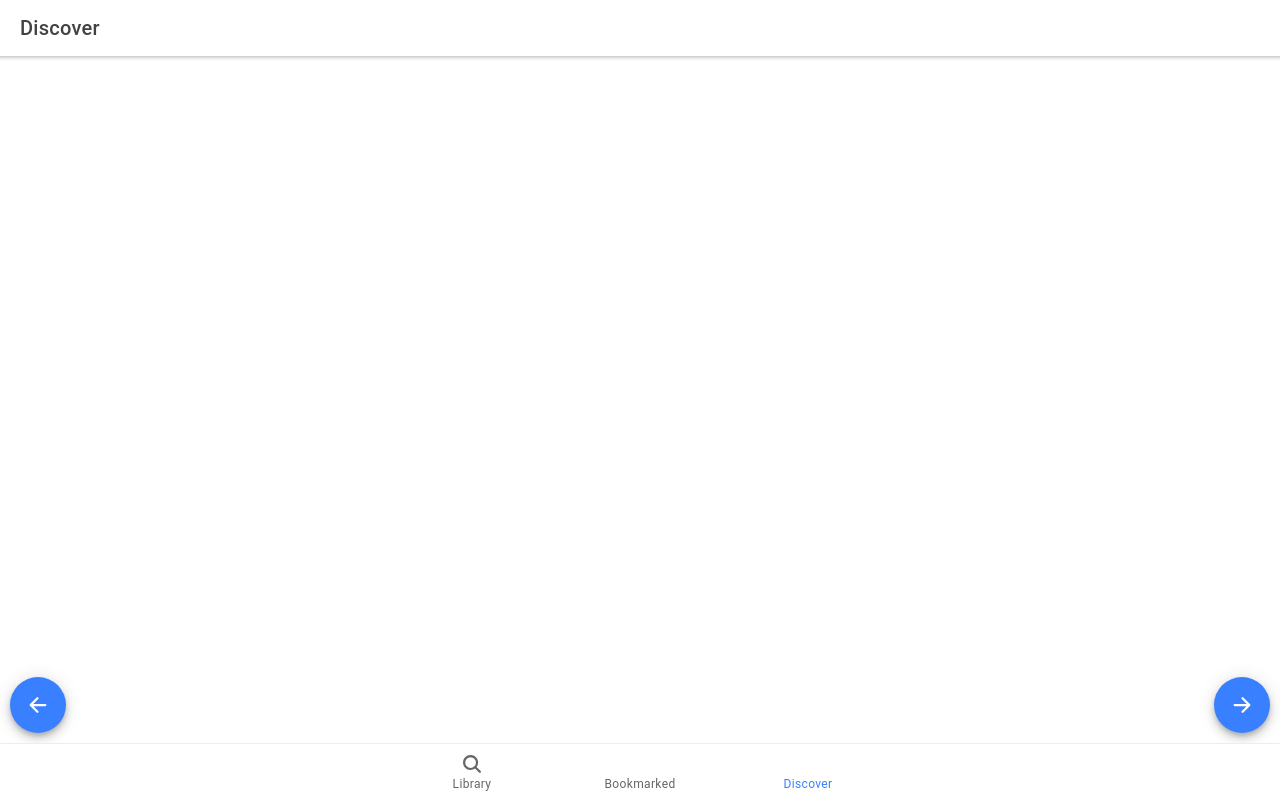
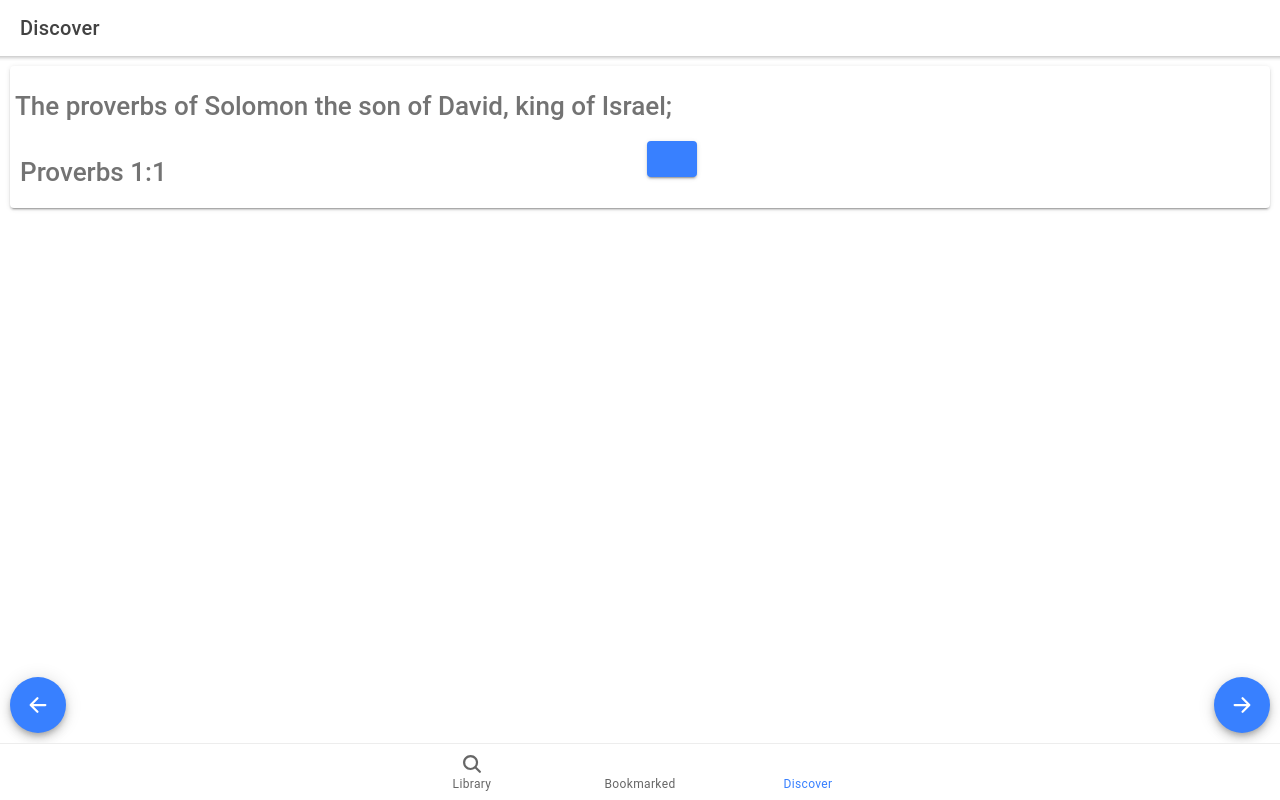
Before and after one commit to willie-shen/ProverbsBox, a React (Create React App) app in the folder proverb-box-master/: page /discover in a window 1280 px wide. Built offline with nearby package versions, Linux system fonts and the light colour scheme.

Commit message:
Changing Discover and Proverb.tsx

```diff
--- a/proverb-box-master/src/components/Proverb.tsx
+++ b/proverb-box-master/src/components/Proverb.tsx
@@ -19,18 +19,18 @@ import { heartEmpty } from 'ionicons/icons';
 import data from '../data/Proverbs.json';
 
 type IProverb = {
-  Content ?: string,
-  Chapter ?: number,
-  Verse ?: number,
-  Saved ?: boolean,
-  ID ?: number
+  Content : string,
+  Chapter : number,
+  Verse : number,
+  Saved : boolean,
+  ID : number
 }
 
 var ID = 1;
 
 const words = (data);
-
-let verses = words['verses'].map((word) => {
+//https://aboutreact.com/react-native-global-scope-variables/
+export let verses = words['verses'].map((word) => {
   //console.log(word.text)
   let verse: IProverb = {
   Content : word.text,
@@ -47,7 +47,7 @@ let verses = words['verses'].map((word) => {
 
 
 type ProverbProp ={
-  Proverb?: IProverb,
+  Proverb: IProverb,
   Save?:any,
   Unsave?:any
 }
@@ -60,12 +60,14 @@ class Proverb extends React.Component<ProverbProp, ProverbState> {
 
   constructor(props: ProverbProp) {
     super(props);
+    //this.props.Proverb = verses[0]
   }
 
   // Member functions?
 
   // Life
   componentDidMount() {
+
   }
 
   componentWillUnmount() {
@@ -77,10 +79,16 @@ class Proverb extends React.Component<ProverbProp, ProverbState> {
         <IonCard>
           <IonGrid>
             <IonRow>
+              <h1>
+                {this.props.Proverb.Content}
+              </h1>
             </IonRow>
 
             <IonRow>
               <IonCol>
+                <h1>
+                  Proverbs {this.props.Proverb.Chapter}:{this.props.Proverb.Verse}
+                </h1>
               </IonCol>
 
               <IonCol>
--- a/proverb-box-master/src/pages/Discover.tsx
+++ b/proverb-box-master/src/pages/Discover.tsx
@@ -1,6 +1,7 @@
 import React from 'react';
 import {IonFabButton, IonButton, IonIcon, IonHeader, IonToolbar, IonPage, IonTitle, IonContent, IonFab } from '@ionic/react';
 
+import {verses, Proverb} from '../components/Proverb'
 
 
 const Discover: React.FC = () => {
@@ -12,6 +13,8 @@ const Discover: React.FC = () => {
         </IonToolbar>
       </IonHeader>
 
+      <Proverb Proverb = {verses[0]}>
+      </Proverb>
 
       <IonFab vertical = "bottom" horizontal = "start">
           <IonFabButton>
```
